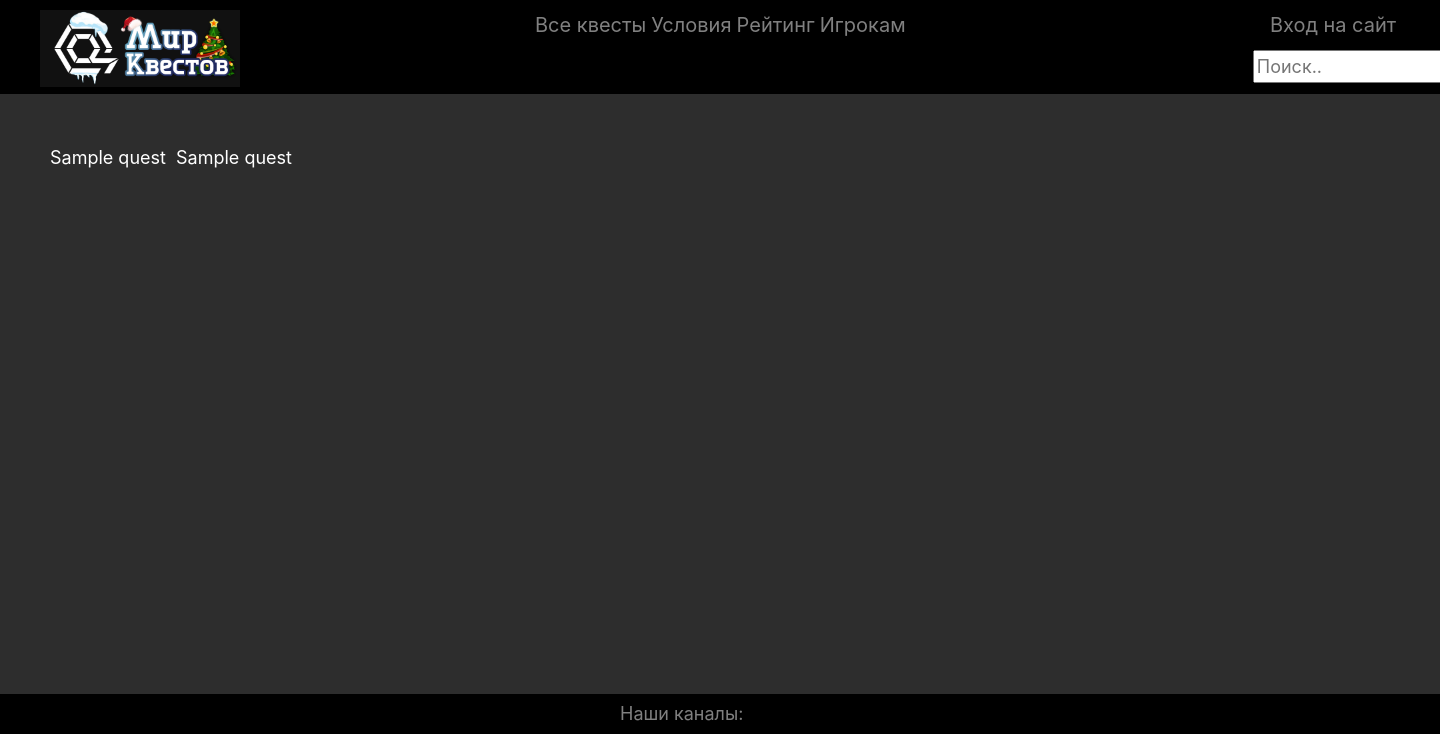
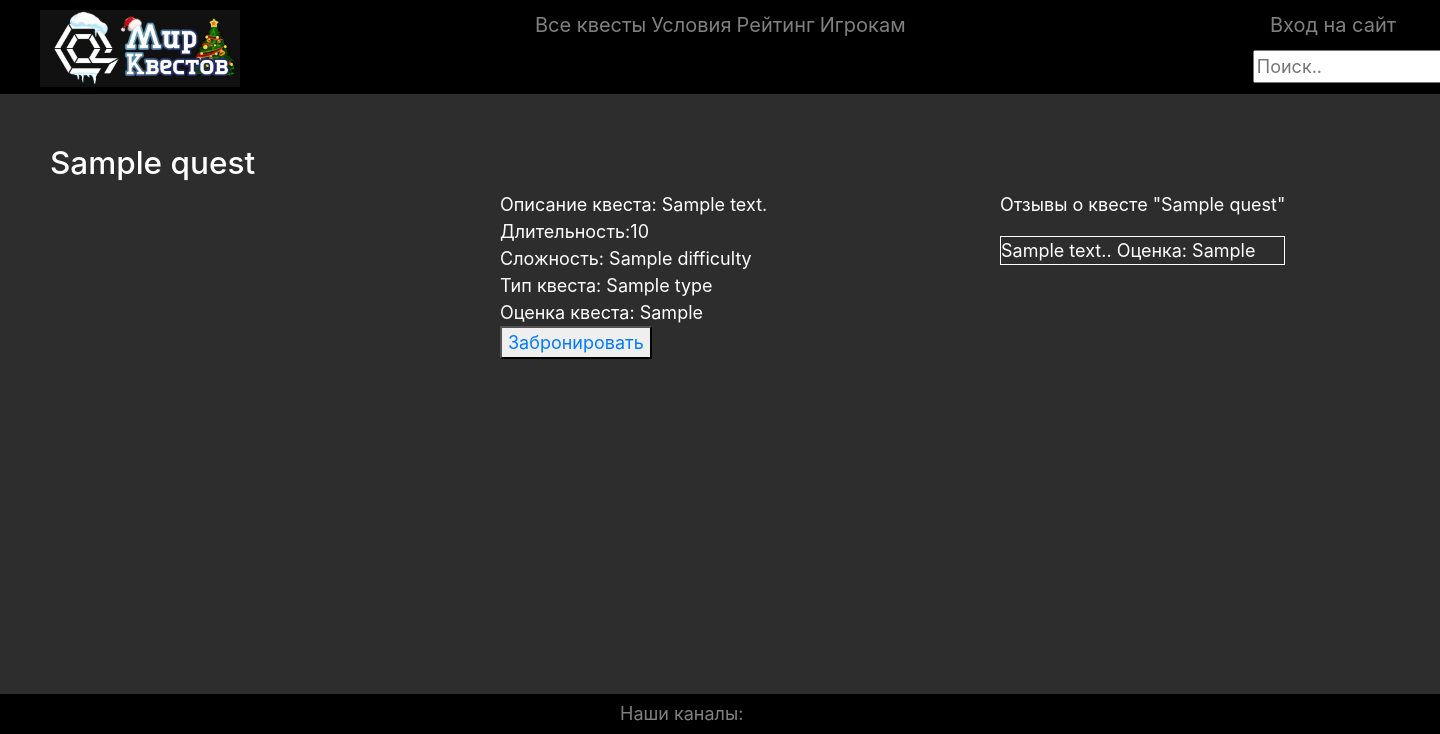
Before and after one commit to ITS1Lv3R/crm, a Django app: template apps/templates/sales/quest/quest_view.html in a window 1440 px wide; the page is wider, and only the part inside the window is pictured. Shown: the top 734 px of that part. Run offline with Django 3.2, Linux system fonts and the light colour scheme; the template is opened without the code that fills it: most values are stand-ins (such as "Sample title", 1, 10 or a date in 2020); some libraries are stand-ins or nearby versions.

Commit message:
'add_quest_info'

```diff
--- a/apps/sales/urls.py
+++ b/apps/sales/urls.py
@@ -8,6 +8,7 @@ urlpatterns = [
     path('', views.IndexView.as_view(), name='index'),
     path('quests/<slug:slug>', views.QuestDetailView.as_view(), name='quest_detail'),
     path('search/', views.search, name='search'),
-    path('orders_report/', views.orders_report, name='orders_report')
+    path('orders_report/', views.orders_report, name='orders_report'),
+    path('order/<slug:slug>', views.order, name='order')
 
 ]
--- a/apps/templates/sales/base.html
+++ b/apps/templates/sales/base.html
@@ -47,7 +47,7 @@
         </div>
     </header>
 
-
+        <div class="content">
            <div class="block_messages">
                 {% if messages %}
                   <ul class="messages">
@@ -60,8 +60,6 @@
                    {% endfor %}
                 {% endif %}
            </div>
-
-        <div class="content">
             {% block content %}
             {% endblock %}
         </div>
--- a/apps/templates/sales/quest/quest_view.html
+++ b/apps/templates/sales/quest/quest_view.html
@@ -5,13 +5,33 @@
 {% block title %}Информация по квесту{% endblock %}
 
 {% block content %}
-<div class="main_view">
-    <div class="posts">
-        {% for quest in quests %}
-        {{ quest.name }}
-        <a><img src="{% thumbnail quest.image 300x300 crop %}"> {{ quest.name }}</a>
-        {% endfor %}
+ <h3>{{ quest.name }}</h3>
+<div class="quest_detail_info">
+    <div class="quest_info">
+        <img src="{% thumbnail quest.image 500x500 crop %}">
     </div>
+
+    <div class="detail_info">
+        Описание квеста: {{ quest.description }} <br>
+        Длительность:{{ quest.duration }}<br>
+        Сложность: {{ quest.difficulty }}<br>
+        Тип квеста: {{ quest.type.name }}<br>
+        Оценка квеста: {{ quest.get_quest_value }} <br>
+
+    <button><a href="{% url 'sales:order' quest.slug %}">Забронировать</a></button>
+    </div>
+
+    <div class="feedback_quest">
+        <p>Отзывы о квесте "{{ quest.name }}"</p>
+        {% if quest.get_all_feedback %}
+            {% for feedback in quest.get_all_feedback %}
+                <div class="feedback"> {{ feedback.description }}. Оценка: {{ feedback.feedback_value }}</div><br>
+            {% endfor %}
+        {% else %}
+            <p>Пока нет отзывов о данном квесте</p>
+        {% endif %}
+    </div>
+
 
 </div>
 {% endblock %}
--- a/static/css/base.css
+++ b/static/css/base.css
@@ -39,7 +39,6 @@ header {
     padding: 50px;
 	height:75%;
 	width:100%;
-	margin:0 auto;
 	margin-top:1%;
 	background-color: #2d2d2d;
 }
@@ -94,7 +93,7 @@ footer {
 
 .block_messages {
     font-size:15px;
-    margin:0 auto;
+    margin-right:10%;
 
 }
 .head_login a, .main_tabs a {
@@ -115,7 +114,6 @@ footer {
     cursor: pointer;
     text-decoration:none;
 }
-
 
 .profile_info {
    margin-top:50px;
@@ -230,3 +228,20 @@ ul.messages li a.close {
     border: 2px solid grey;
     text-align:center;
 }
+
+.quest_detail_info {
+    display:flex;
+    flex-direction: row;
+}
+.quest_info {
+    width:300px;
+    margin-left:100px;
+}
+
+.detail_info {
+    width:500px;
+    margin-left:50px;
+}
+.feedback {
+    border: 1px solid white;
+}
```
Also changed, not shown: apps/sales/admin.py (+11 -0 lines), apps/sales/models.py (+61 -4 lines), apps/sales/views.py (+16 -1 lines), apps/sales/migrations/0004_quest_difficulty.py (added), apps/sales/migrations/0005_feedbackvalue_questfeedback.py (added), apps/sales/migrations/0006_auto_20211209_1829.py (added), apps/sales/migrations/0007_auto_20211209_1854.py (added), static/img/1.png (added), static/img/lgoogle.png, static/img/vk.png. Lines whose indentation alone changed are shown as unchanged.
